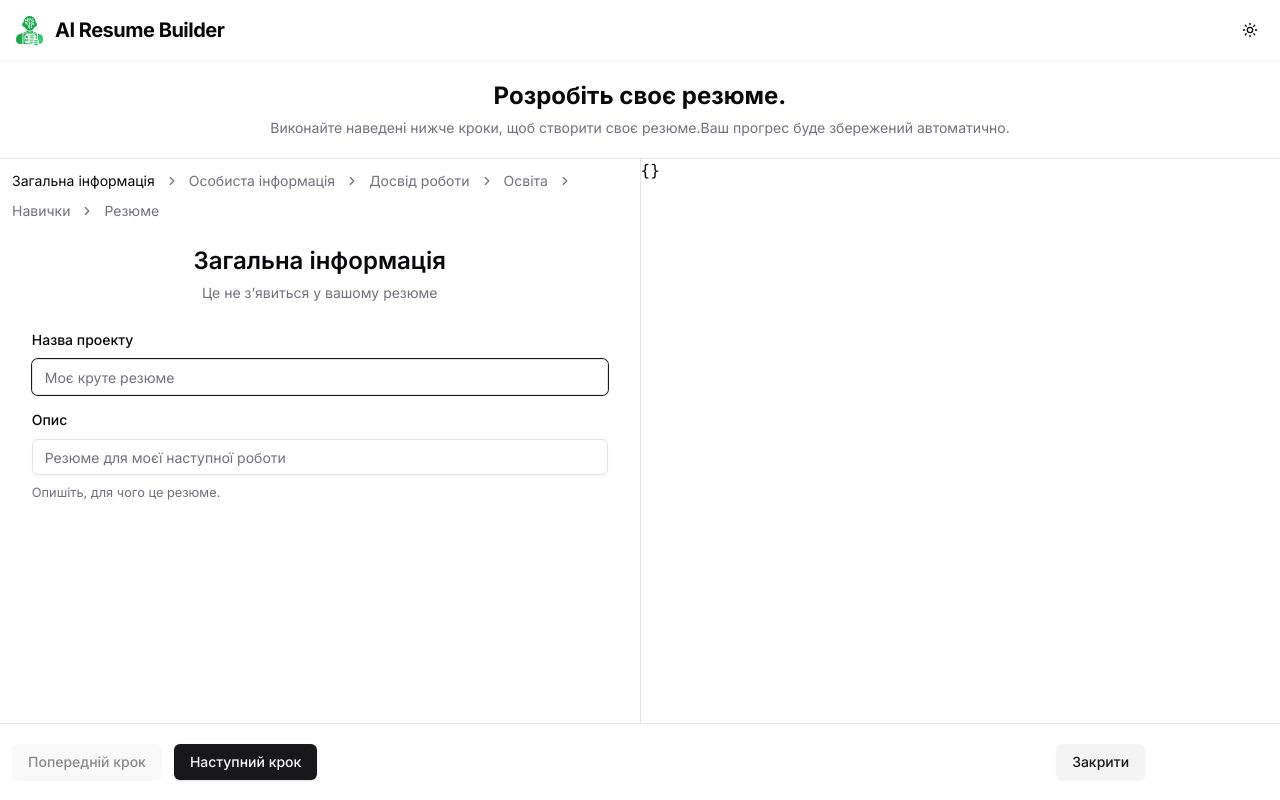
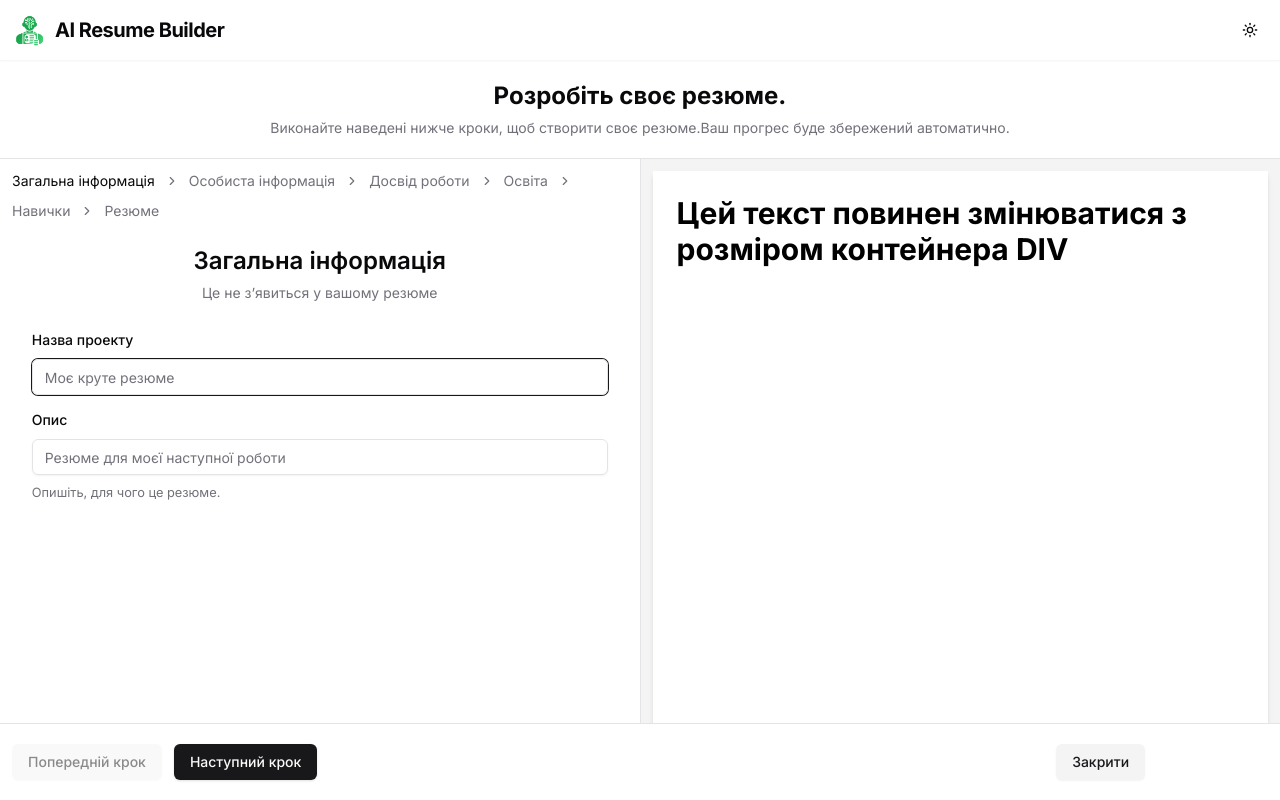
Before and after one commit to stasimus1978/Ai-Builder-Starter, a Next.js app: page /editor in a window 1280 px wide. Built offline with nearby package versions, Linux system fonts and the light colour scheme.

Commit message:
18. Добавлен компонент ResumePreviewSection для отображения предварительного просмотра резюме, обновлен компонент ResumeEditor для интеграции нового раздела

```diff
--- a/app/(main)/editor/ResumeEditor.tsx
+++ b/app/(main)/editor/ResumeEditor.tsx
@@ -6,6 +6,7 @@ import Breadcrumbs from "./Breadcrumbs";
 import Footer from "./Footer";
 import { useState } from "react";
 import { ResumeValues } from "@/libs/validation";
+import ResumePreviewSection from "./ResumePreviewSection";
 
 export default function ResumeEditor() {
   const searchParam = useSearchParams();
@@ -48,9 +49,10 @@ export default function ResumeEditor() {
 
           <div className="grow md:border-r" />
 
-          <div className="hidden w-1/2 md:flex">
-            <pre>{JSON.stringify(resumeData, null, 2)}</pre>
-          </div>
+          <ResumePreviewSection
+            resumeData={resumeData}
+            setResumeData={setResumeData}
+          />
         </div>
       </main>
 
--- /dev/null
+++ b/app/(main)/editor/ResumePreviewSection.tsx
@@ -0,0 +1,23 @@
+import { ResumeValues } from "@/libs/validation";
+import ResumePreview from "@/react/ResumePreview";
+
+interface ResumePreviewSectionProps {
+  resumeData: ResumeValues;
+  setResumeData: (data: ResumeValues) => void;
+}
+
+export default function ResumePreviewSection({
+  resumeData,
+  setResumeData,
+}: ResumePreviewSectionProps) {
+  return (
+    <div className="hidden w-1/2 md:flex">
+      <div className="flex w-full justify-center overflow-y-auto bg-secondary p-3">
+        <ResumePreview
+          resumeData={resumeData}
+          className="max-w-2xl shadow-md"
+        />
+      </div>
+    </div>
+  );
+}
--- /dev/null
+++ b/react/ResumePreview.tsx
@@ -0,0 +1,25 @@
+import { cn } from "@/libs/utils";
+import { ResumeValues } from "@/libs/validation";
+
+interface ResumePreviewProps {
+  resumeData: ResumeValues;
+  className?: string;
+}
+
+export default function ResumePreview({
+  resumeData,
+  className,
+}: ResumePreviewProps) {
+  return (
+    <div
+      className={cn(
+        "aspect-[210/297] h-fit w-full bg-white text-black",
+        className,
+      )}
+    >
+      <h1 className="p-6 text-3xl font-bold">
+        Цей текст повинен змінюватися з розміром контейнера DIV
+      </h1>
+    </div>
+  );
+}
```
